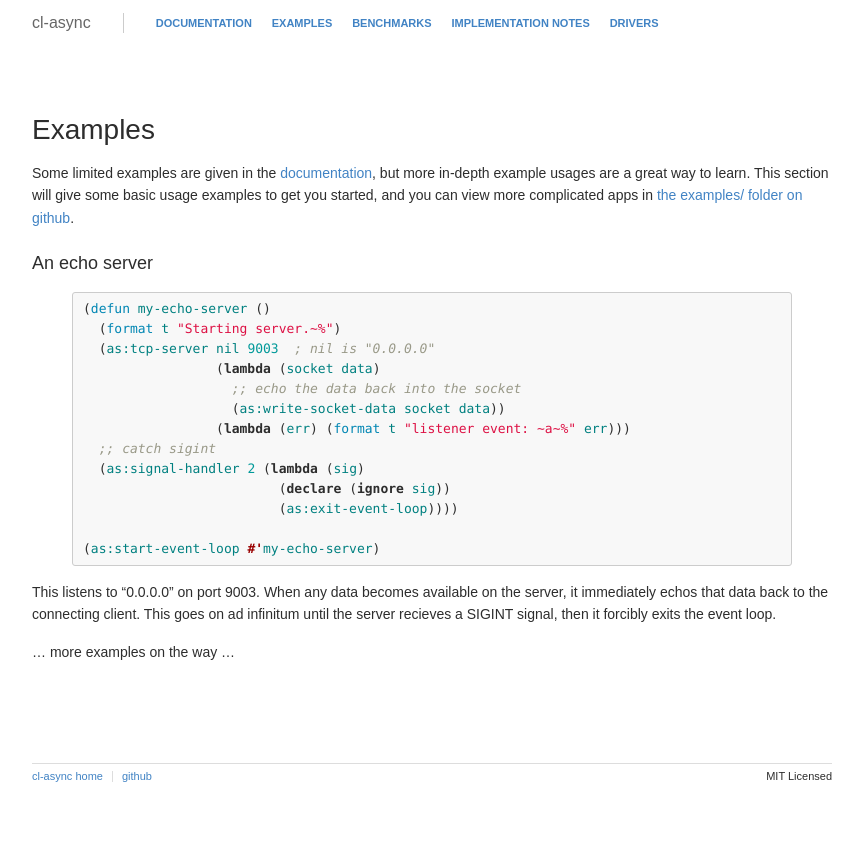
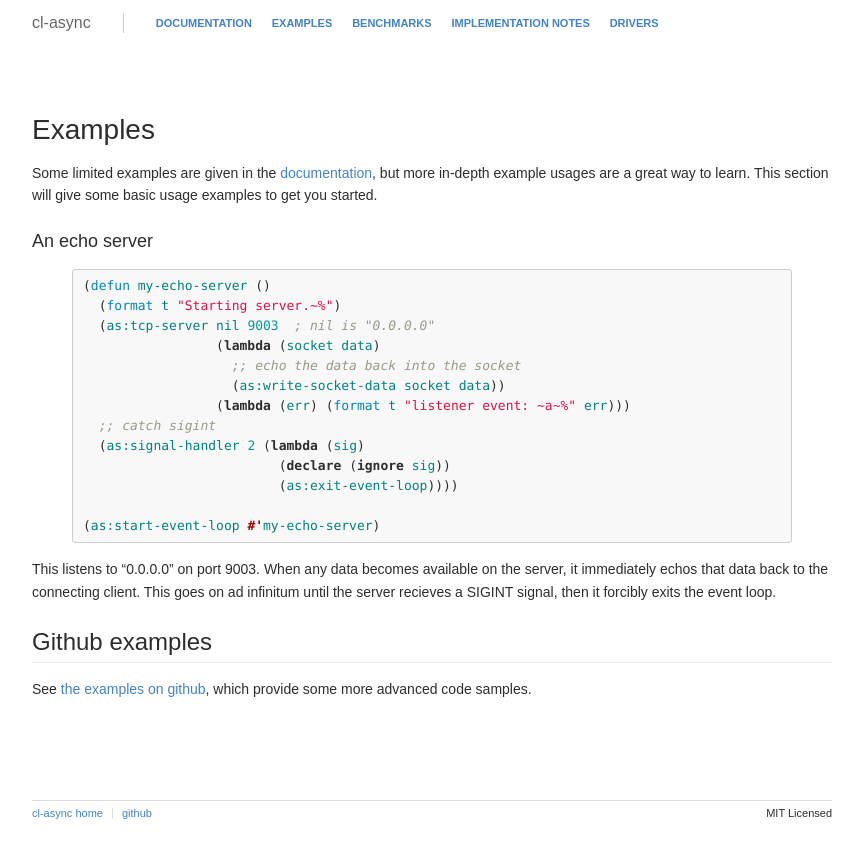
Before and after one commit to orthecreedence/cl-async, a Jekyll site: the page built from examples.md, in a window 1280 px wide. Shown: the top 858 px of the page, without its empty margins (208-1071 px from the left). Built offline with Jekyll 4.4.1, drawn with Linux system fonts in a browser that asks for light colours; Markdown is read by kramdown in place of the engine named in the settings.

Commit message:
examples page tweak

```diff
--- a/examples.md
+++ b/examples.md
@@ -7,8 +7,7 @@ Examples
 ========
 Some limited examples are given in the [documentation](/cl-async/documentation),
 but more in-depth example usages are a great way to learn. This section will
-give some basic usage examples to get you started, and you can view more
-complicated apps in [the examples/ folder on github](https://github.com/orthecreedence/cl-async/tree/master/examples).
+give some basic usage examples to get you started.
 
 <a id="echo-server"></a>
 ### An echo server
@@ -34,5 +33,7 @@ server, it immediately echos that data back to the connecting client. This goes
 on ad infinitum until the server recieves a SIGINT signal, then it forcibly
 exits the event loop.
 
-
-... more examples on the way ...
+Github examples
+---------------
+See [the examples on github](https://github.com/orthecreedence/cl-async/tree/master/examples),
+which provide some more advanced code samples.
```
